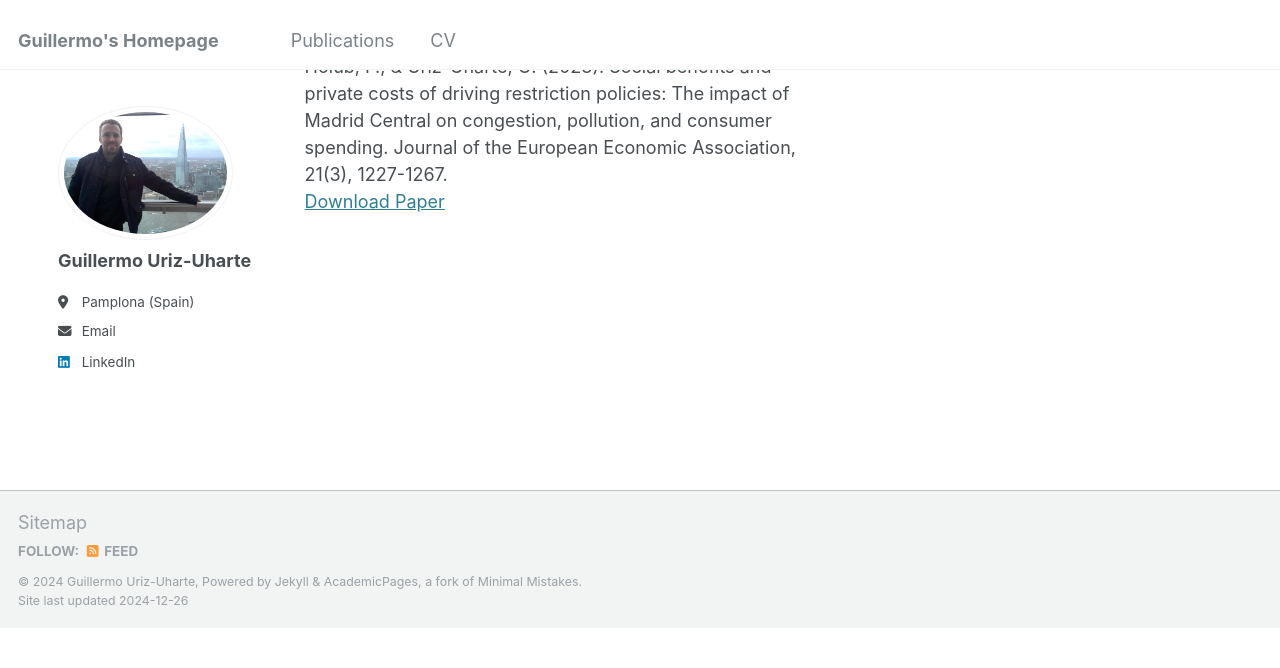
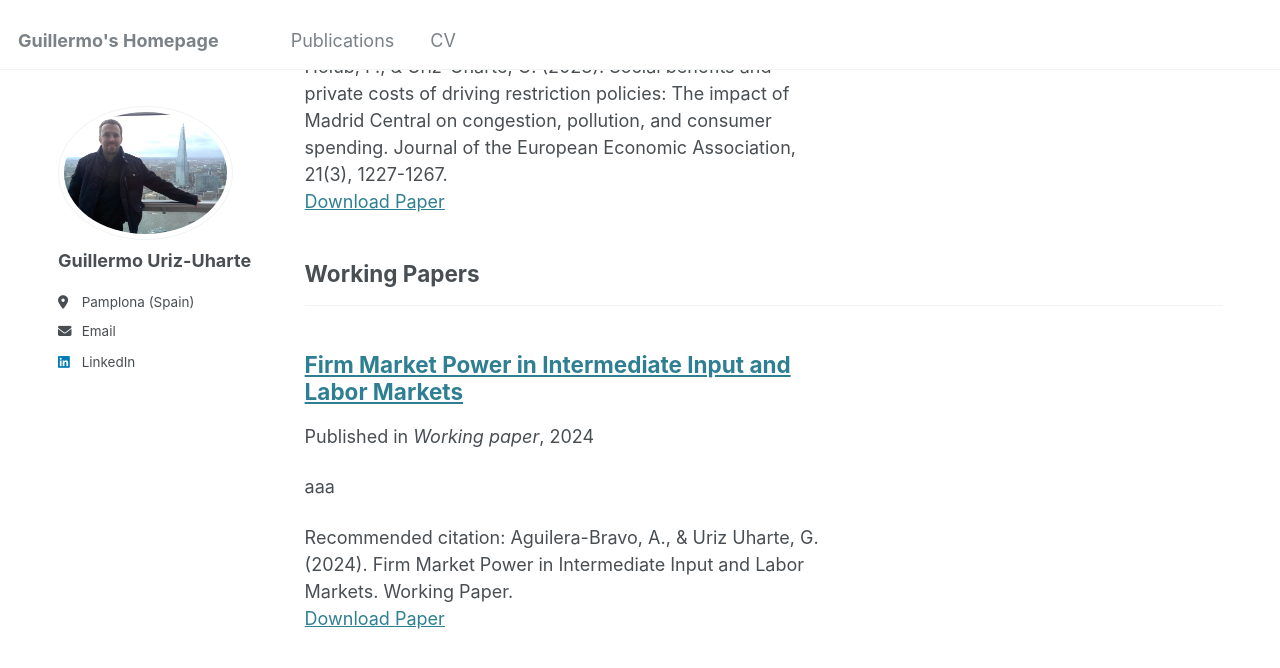
Before and after one commit to GuilleUriz/guillermouriz, a Jekyll site: the page built from _pages/publications.html, in a window 1280 px wide and 900 px high, scrolled down 777 px. Shown: the top 668 px of the window. Built offline with Jekyll 4.4.1, drawn with Linux system fonts in a browser that asks for light colours; a file with an impossible date is left out; before the commit the page ends 1405 px from its top, so only the background shows below that.

Commit message:
Update Draft_Monopsony.md

```diff
--- a/_publications/Draft_Monopsony.md
+++ b/_publications/Draft_Monopsony.md
@@ -3,9 +3,9 @@ title: "Firm Market Power in Intermediate Input and Labor Markets"
 collection: publications
 category: workingpapers
 permalink: /publication/Draft_Monopsony
-excerpt:
-date:
-venue:
+excerpt: 'aaa'
+date: 2024-12-25
+venue: Working paper
 slidesurl:
 paperurl: 'http://academicpages.github.io/files/Draft_Asier_Guille_20241225.pdf'
 citation: 'Aguilera-Bravo, A., & Uriz Uharte, G. (2024). Firm Market Power in Intermediate Input and Labor Markets. Working Paper.'
```
